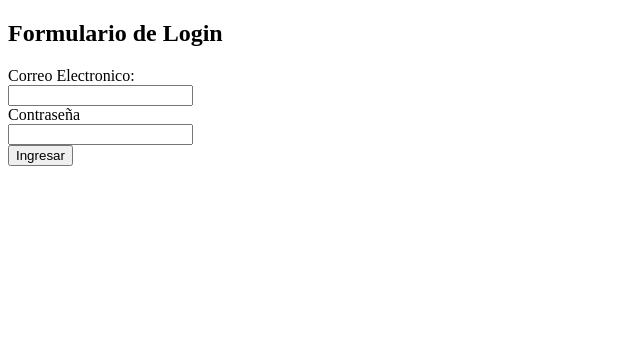
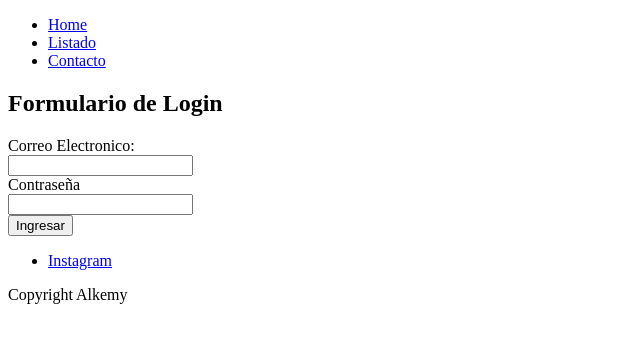
Before and after one commit to oluciams/Movies-Frontend, a React (Create React App) app: page / in a window 1280 px wide. Shown: the top 342 px of the page, without its empty margins (0-640 px from the left). Built offline with nearby package versions, Linux system fonts and the light colour scheme.

Commit message:
add header and footer component

```diff
--- a/src/App.js
+++ b/src/App.js
@@ -1,13 +1,20 @@
 import { Route, Routes } from "react-router-dom";
+import { Footer } from "./components/Footer";
+import { Header } from "./components/Header";
 import { Listado } from "./components/Listado";
 import { Login } from "./components/Login";
 
 function App() {
   return (
+  <>
+    <Header/>
     <Routes>
     <Route path="/" element={<Login />} />
     <Route path="listado" element={<Listado />} />
+    <Route path="listado" element={<Header />} />
     </Routes>
+    <Footer/>
+  </>
 
   );
 }
--- /dev/null
+++ b/src/components/Footer.jsx
@@ -0,0 +1,14 @@
+export const Footer = () => {
+  return(
+    <footer>
+      <nav>
+        <ul>
+          <li>
+            <a href="http://instagram.com" rel="noopener noreferrer">Instagram</a>
+          </li>
+        </ul>
+      </nav>
+      <p>Copyright Alkemy</p>
+    </footer>
+  )
+}
--- /dev/null
+++ b/src/components/Header.jsx
@@ -0,0 +1,21 @@
+import {Link } from "react-router-dom"
+
+export const Header = () => {
+  return(
+    <header>
+      <nav>
+        <ul>
+          <li>
+            <Link to="/">Home</Link>
+          </li>
+          <li>
+            <Link to="/listado">Listado</Link>
+          </li>
+          <li>
+            <Link to="/contacto">Contacto</Link>
+          </li>
+        </ul>
+      </nav>
+    </header>
+  )
+}
```
